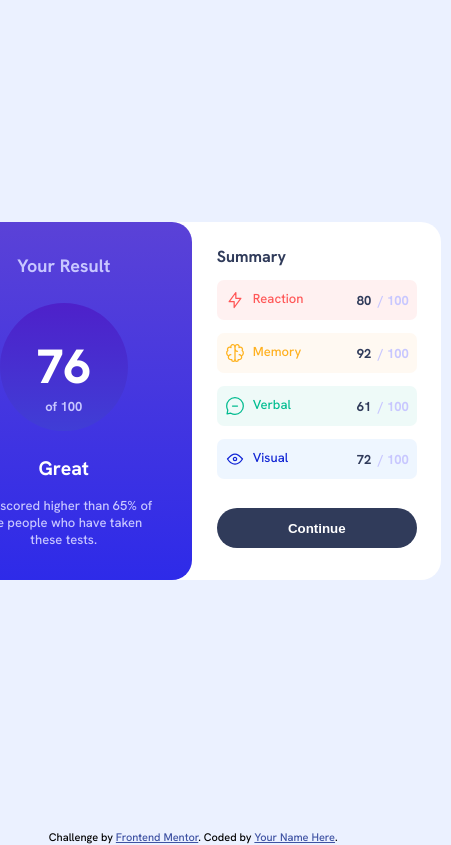
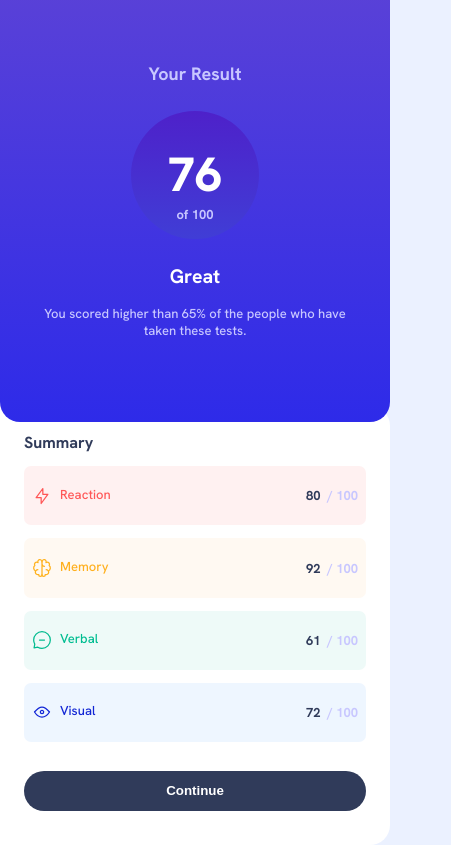
Before and after one commit to Adem-Tozlu/Frontend-Mentor-Results-summary-component, a plain HTML site: page index.html in a window 390 px wide. Shown: the whole page, 451 px wide, since content can reach past the window. Drawn offline with Linux system fonts and the light colour scheme.

```diff
--- a/index.html
+++ b/index.html
@@ -69,7 +69,7 @@
   </main>
   <div class="attribution">
     Challenge by <a href="https://www.frontendmentor.io?ref=challenge" target="_blank">Frontend Mentor</a>.
-    Coded by <a href="#">Your Name Here</a>.
+    Coded by <a href="https://github.com/Adem-Tozlu">Adem Tozlu</a>.
   </div>
 
 </body>
--- a/style.css
+++ b/style.css
@@ -49,7 +49,7 @@
 
 }
 .result{
-
+z-index: 1;
     background: linear-gradient(var(--color-violet-blu),var(--color-light-royal-blue));
     border-radius: 20px;
     width: 12rem;
@@ -93,6 +93,7 @@
 }
 
 .summary{
+
     display: flex;
     flex-direction: column;
     align-items: baseline;
@@ -102,7 +103,7 @@
 
   margin-left: -15px;
   margin-right: 10px;
-  z-index: -1;
+
     background-color: var(--color-white);
     border-radius: 0 20px 20px 0;
 
@@ -124,7 +125,7 @@
     margin-left: 1rem;
     display: flex;
     margin-top: 0;
-width: 12rem;
+width: 11rem;
 height: 2.5rem;
 border-radius: 7px;
     flex-direction: row;
@@ -180,9 +181,67 @@
         border-style: none;
         color: var(--color-white);
         font-weight: 600;
+        cursor: pointer;
+        z-index: 1;
 
+
+    }
+    button:hover{
+
+        background: linear-gradient(var(--color-violet-blu),var(--color-light-royal-blue));
     }
 
     .great{
         margin-top: 1.5rem;
     }
+
+    @media (max-width: 768px) {
+        *{
+            box-sizing: border-box;
+        }
+       body{
+        overflow: auto;
+         width: 100vw;
+          margin: 0;
+            padding: 0;
+       }
+        main{
+            margin-left: 0;
+            width: 100vw;
+            height: 100vh;
+            grid-template-columns: 1fr;
+        }
+
+
+        .summary{
+            margin-left: 0;
+
+            margin-top: -2rem;
+            width: 100%;
+            height: 52vh;
+
+
+
+        }
+        .values{
+            margin-left: auto;
+            width: 100%;
+            height: 7vh;
+
+        }
+        button{
+            width: 100%;
+        }
+        .result{
+
+            margin-left:0;
+            padding: 2rem;
+            width: 100%;
+            height: 52.5vh;
+        }
+        .attribution{
+            display: none;
+
+        }
+
+    }
```
Also changed, not shown: assets/images/desktop-ansicht.png (added), 3 other files.
